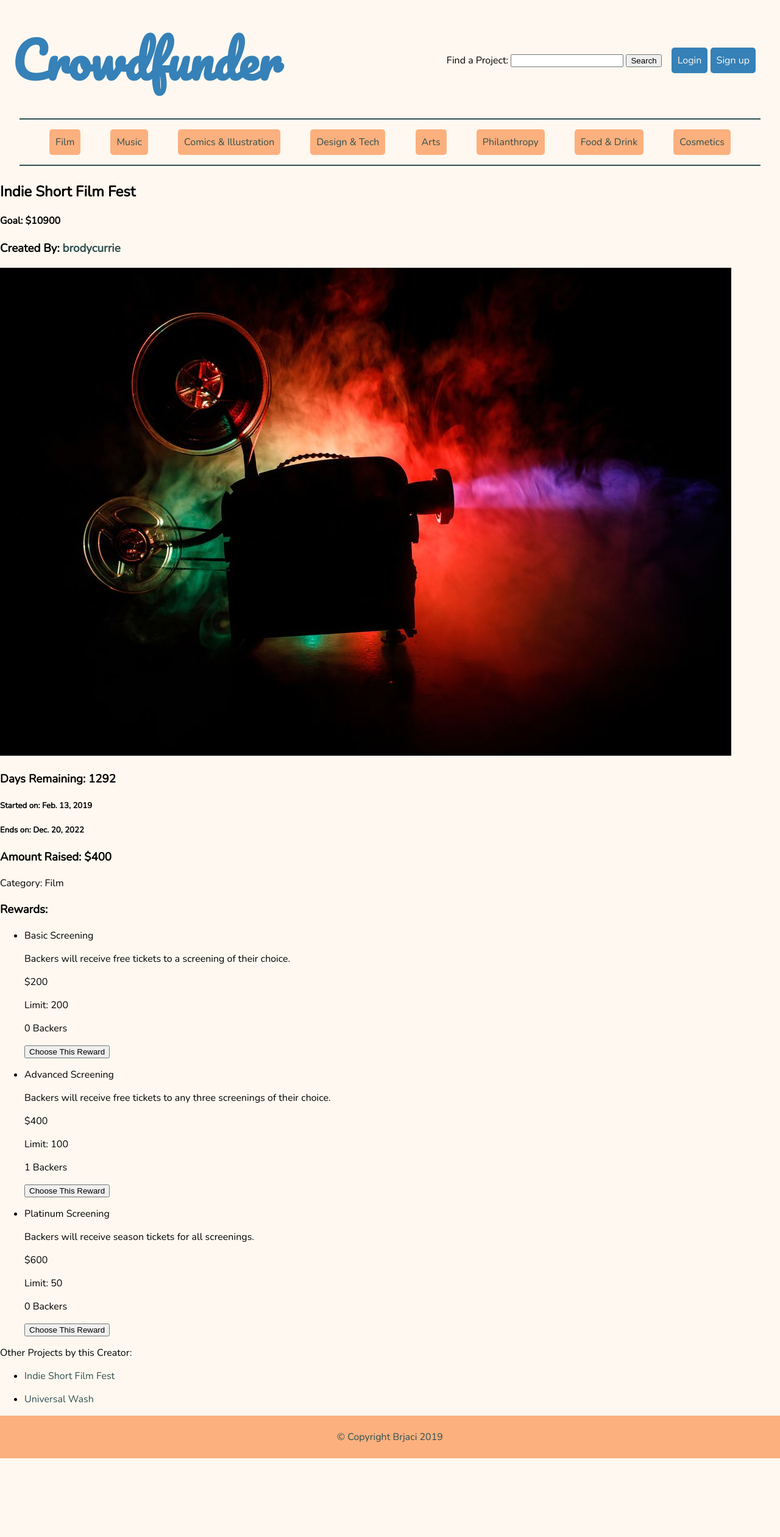
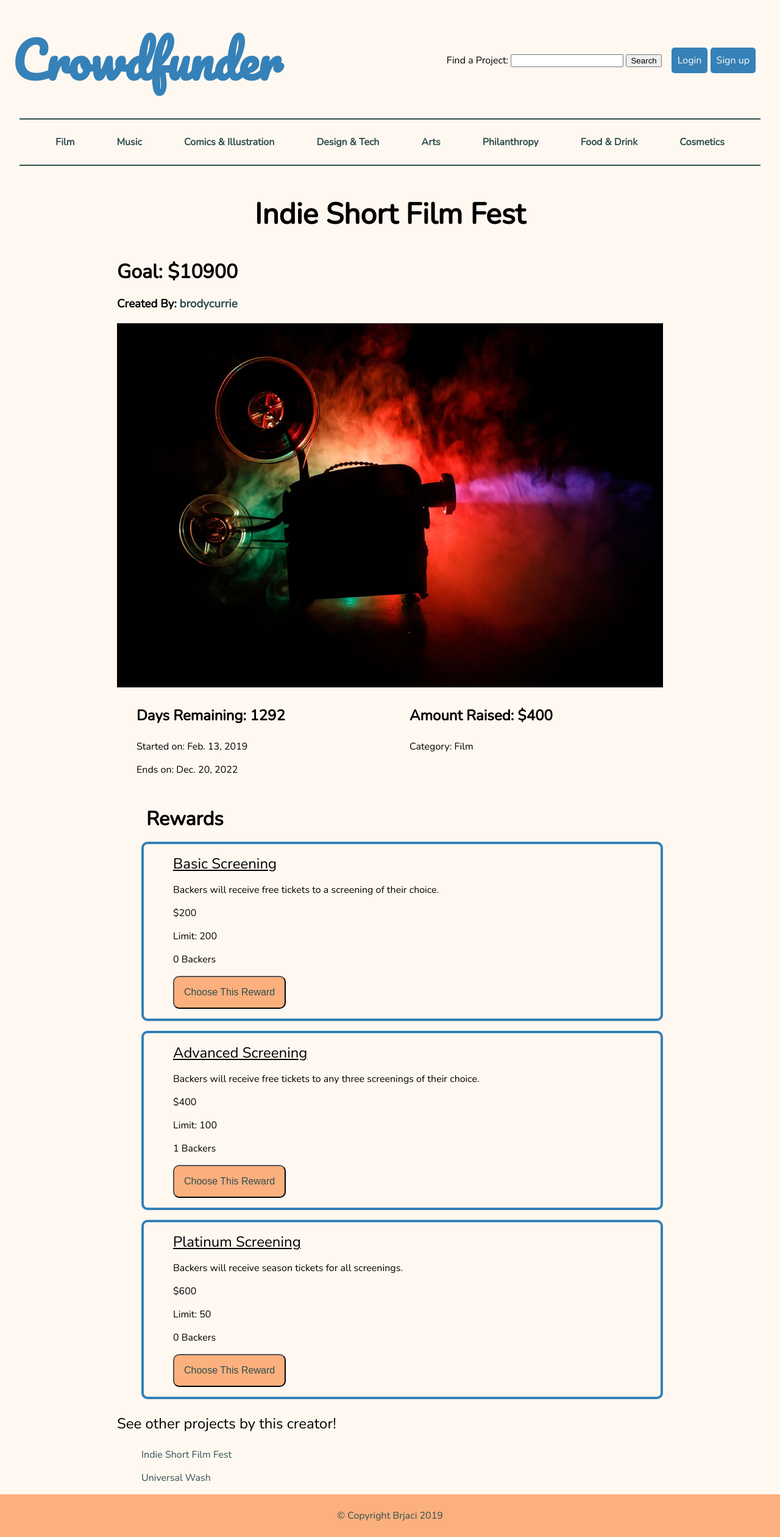
Before and after one commit to cindychea/crowdfunder, a Django app: page /project/8 in a window 1280 px wide. Shown: the whole page at 61% size. Before the commit the page ends 2391 px from the top, so only its background shows below. Run offline with Django 3.2, Linux system fonts and the light colour scheme; data comes from the database, SQL or seed files in the repository; some libraries are stand-ins or nearby versions.

Commit message:
Changes to styling and pages.

```diff
--- a/crowdfunder/models.py
+++ b/crowdfunder/models.py
@@ -50,6 +50,14 @@ class Project(models.Model):
             contributors.append(contribution.user.username)
         return set(contributors)
 
+    def active():
+        all_projects = Project.objects.all()
+        active_projects = []
+        for project in all_projects:
+            if project.end_date > date.today():
+                active_projects.append(project)
+        return active_projects
+
     def expired_project(self):
         if date.today() > self.end_date:
             self.expired = True
@@ -72,6 +80,14 @@ class Project(models.Model):
         for project in all_projects:
             if project.total_contributions() >= project.goal:
                 project.goal_reached = True
+                projects.append(project)
+        return projects
+
+    def unsuccessful():
+        all_projects = Project.objects.all()
+        projects = []
+        for project in all_projects:
+            if project.total_contributions() <= project.goal and date.today() > project.end_date:
                 projects.append(project)
         return projects
 
--- a/crowdfunder/static/css/styles.css
+++ b/crowdfunder/static/css/styles.css
@@ -22,7 +22,7 @@ a {
 }
 
 a:hover {
-    text-decoration: underline;
+    text-decoration: underline #FCB07E;
 }
 
 
@@ -64,6 +64,11 @@ header {
     border-radius: 5px;
     padding: 10px;
     color: #FFF8F0;
+    text-decoration: none;
+}
+
+.login-container a:hover {
+    text-decoration: underline #FCB07E;
 }
 
 nav {
@@ -83,13 +88,13 @@ nav ul {
 
 nav li {
     display: inline;
-    background-color: #FCB07E;
     border-radius: 5px;
     padding: 10px;
+    font-weight: bold;
 }
 
 
-/* FEATURED PROJECTS */
+/* HOME FEATURED PROJECTS */
 
 .featured-title {
     text-align: center;
@@ -106,14 +111,18 @@ nav li {
 .featured-projects li {
     margin: 1em;
     padding: 2em 4em;
-    border: solid 2px darkslategrey;
+    border: solid 2px darkslategray;
 }
 
 .project-image {
     width: 80%;
 }
 
-/* LOGIN */
+.stats-link {
+
+}
+
+/* LOGIN PAGE */
 
 .login-form-center {
     text-align: center;
@@ -127,6 +136,127 @@ nav li {
     border-radius: 10%;
 }
 
+/* SIGN UP PAGE */
+
+.sign-in-container {
+    text-align: center;
+}
+
+.sign-in-form {
+    display: inline-block;
+    padding: 2em 8em;
+    margin: 2em;
+    background-color: #3581B8;
+    color: #FFF8F0;
+    /* border: solid 2px darkslategrey;
+    border-radius: 10%; */
+}
+
+.field-area {
+    display: flex;
+    flex-direction: column;
+}
+
+.field-container {
+    display: inline-flex;
+    justify-content: center;
+    align-items: center;
+}
+
+/* Tooltip container */
+.tooltip {
+    position: relative;
+    display: inline;
+    padding: .25em;
+    margin-top: 1.5em;
+}
+
+  /* Tooltip text */
+.tooltip .tooltiptext {
+    width: 25em;
+    visibility: hidden;
+    background-color: black;
+    color: #fff;
+    text-align: center;
+    padding: 5px 0;
+    border-radius: 6px;
+    /* Position the tooltip text - see examples below! */
+    position: absolute;
+    z-index: 1;
+}
+
+  /* Show the tooltip text when you mouse over the tooltip container */
+.tooltip:hover .tooltiptext {
+    visibility: visible;
+}
+
+
+/* PROJECT PAGE */
+
+.heading {
+    font-size: 1.5em;
+}
+.goal-heading {
+    border: 0.25em solid #FCB07E;
+    border-radius: 10px;
+    margin: 0 2em 2em 2em;
+    padding: 1em;
+    font-size: 1.5em;
+    text-align: center;
+}
+
+.project-container {
+    margin: 0 12em;
+}
+
+.project-container img.project-image {
+    width:100%;
+}
+
+.project-info {
+    display: grid;
+    grid-template-columns: 1fr 1fr;
+}
+
+.project-info div {
+    padding: 0 2em 2em 2em;
+}
+
+.title {
+    font-size: 2em;
+    padding: 0 1.5em;
+    margin: 0;
+}
+
+h4.title {
+    padding: 0;
+}
+
+.reward-list {
+    list-style: none;
+}
+
+.reward-container {
+    border: 0.25em solid #3581B8;
+    padding: 1em 3em;
+    border-radius: 10px;
+}
+
+.reward-title {
+    font-size: 1.5em;
+    text-decoration: underline;
+    margin: 0;
+}
+
+.reward-button {
+    background: #FCB07E;
+    color: darkslategrey;
+    padding: 1em;
+    font-size: 1em;
+    border-radius: 10px;
+}
+
+
 /* FOOTER */
 
 footer {
--- a/crowdfunder/templates/base.html
+++ b/crowdfunder/templates/base.html
@@ -9,7 +9,7 @@
     <link href="https://fonts.googleapis.com/css?family=Pacifico&display=swap" rel="stylesheet">
     <link href="https://fonts.googleapis.com/css?family=Nunito&display=swap" rel="stylesheet">
     <link rel="shortcut icon" type="image/png" href="{% static 'favicon.png' %}"/>
-
+    <script src="https://kit.fontawesome.com/365eb89d7b.js"></script>
     <title>{{ title }}</title>
 </head>
 <body>
--- a/crowdfunder/templates/category_display.html
+++ b/crowdfunder/templates/category_display.html
@@ -2,6 +2,9 @@
 
 {% block content %}
 <h1>{{category.name}}</h1>
+{% if projects.count == 0 %}
+    <p>There are no projects under this category.</p>
+{% endif %}
 {% for project in projects %}
     <ul>
         <li>
--- a/crowdfunder/templates/display_project.html
+++ b/crowdfunder/templates/display_project.html
@@ -4,15 +4,22 @@
 {{ error }}
 {% endif %}
 
-<h2>{{ project.title }}</h2>
-<h4>Goal: ${{ project.goal }}</h4>
+    <div class="project-container">
+        <h2 class="featured-title">{{ project.title }}</h2>
+        <h4 class="title">Goal: ${{ project.goal }}</h4>
         <h3>Created By: <a href="{% url 'profile' id=project.owner.pk %}">{{ project.owner }}</a></h3>
-<img src="{{ project.image.url }}" alt="Project Image">
-<h3>Days Remaining: {{ project.countdown }}</h3>
-<h5>Started on: {{ project.start_date }}</h5>
-<h5>Ends on: {{ project.end_date }}</h5>
-<h3>Amount Raised: ${{ project.total_contributions }}</h3>
+        <img class="project-image" src="{{ project.image.url }}" alt="Project Image">
+        <div class="project-info">
+            <div>
+                <h3 class="heading">Days Remaining: {{ project.countdown }}</h3>
+                <p>Started on: {{ project.start_date }}</p>
+                <p>Ends on: {{ project.end_date }}</p>
+            </div>
+            <div>
+                <h3 class="heading">Amount Raised: ${{ project.total_contributions }}</h3>
                 <p>Category: {{ project.category.name }}</p>
+            </div>
+        </div>
 
         {% if request.user.username in project.project_contributors %}
         <h6>* You have already contributed to this project *</h6>
@@ -20,17 +27,17 @@
 
         {% if project.expired_project == True %}
         {% if project.goal_reached == True %}
-        <h3>Project goal has been reached!</h3>
+        <h3 class="goal-heading">Project goal has been reached!</h3>
         {% else %}
-        <h3>Project goal has not been reached.</h3>
+        <h3 class="goal-heading">Project goal has not been reached.</h3>
         {% endif %}
         {% endif %}
 
-<h3>Rewards:</h3>
+        <h3 class="title">Rewards</h3>
         {% for reward in project.rewards.all %}
-    <ul>
-        <li>
-            <p>{{ reward.title }}</p>
+        <ul class="reward-list">
+            <li class="reward-container">
+                <p class="reward-title">{{ reward.title }}</p>
                 <p>{{ reward.description }}</p>
                 <p>${{ reward.amount }}</p>
                 {% if reward.limit >= 1 %}
@@ -42,7 +49,7 @@
                 {% if reward.available %}
                 <form action="{% url 'back_project' project_id=project.id reward_id=reward.id %}" method="POST">
                     {% csrf_token %}
-                            <button type="submit">Choose This Reward</button>
+                    <button class="reward-button" type="submit">Choose This Reward</button>
                 </form>
                 {% endif %}
                 {% endif %}
@@ -64,12 +71,13 @@
         </form>
         {% endif %}
 
-<p>Other Projects by this Creator:</p>
+        <p class="heading">See other projects by this creator!</p>
         {% for project in projects %}
-    <ul>
+        <ul class="reward-list">
             <li>
                 <a href="{% url 'display_project' project_id=project.id %}">{{ project.title }}</a>
             </li>
         </ul>
         {% endfor %}
+    </div>
 {% endblock %}
--- a/crowdfunder/templates/profile.html
+++ b/crowdfunder/templates/profile.html
@@ -23,7 +23,7 @@
     {% endfor %}
 
     <h3>Contributions</h3>
-    <h4>My Total Contributions: {{ user.total_contributions }}</h4>
+    <h4>My Total Contributions: ${{ user.total_contributions }}</h4>
     {% for contribution in user.contributions.all %}
         <ul>
             <li>
--- a/crowdfunder/urls.py
+++ b/crowdfunder/urls.py
@@ -28,7 +28,9 @@ urlpatterns = [
     path('project/<int:project_id>/add_reward', views.add_reward, name='add_reward'),
     path('project/<int:project_id>/contrib/<int:reward_id>/', views.back_project, name='back_project'),
     path('project/create', views.create_project, name='create_project'),
+    path('stats/', views.stats, name='stats'),
     path('success/', views.success, name='success'),
+    path('unsuccessful/', views.unsuccessful, name='unsuccessful'),
     path('login/', views.login_view, name='login'),
     path('logout/', views.logout_view, name='logout'),
     path('signup/', views.signup_view, name='signup'),
--- a/crowdfunder/views.py
+++ b/crowdfunder/views.py
@@ -23,12 +23,8 @@ def home_page(request):
     context = {
         'title': 'Crowdfunder',
         'projects': Project.objects.all(),
+        'active_projects': Project.active(),
         'categories': Category.objects.all(),
-        'gt': Contribution.grand_total(),
-        'funded': Project.funded(),
-        'percentage_funded': Project.percentage_funded(),
-        'percentage_failed': Project.percentage_failed(),
-        'percentage_in_progress': Project.percentage_in_progress()
     }
     response = render(request, 'home.html', context)
     return HttpResponse(response)
@@ -42,7 +38,7 @@ def display_project(request, project_id):
         'categories': Category.objects.all(),
         'project': project,
         'projects': projects,
-        'form':form
+        'form': form
         }
     return render(request, 'display_project.html', context)
 
@@ -82,6 +78,21 @@ def create_project(request):
 def success(request):
     projects = Project.success()
     return render(request, 'success.html', {'projects': projects})
+
+def unsuccessful(request):
+    projects = Project.unsuccessful()
+    return render(request, 'unsuccessful.html', {'projects': projects})
+
+def stats(request):
+    context = {
+        'categories': Category.objects.all(),
+        'gt': Contribution.grand_total(),
+        'funded': Project.funded(),
+        'percentage_funded': Project.percentage_funded(),
+        'percentage_failed': Project.percentage_failed(),
+        'percentage_in_progress': Project.percentage_in_progress(),
+    }
+    return render(request, 'stats.html', context)
 
 @login_required
 def add_reward(request, project_id):
```
Also changed, not shown: crowdfunder/templates/home.html (+3 -10 lines), crowdfunder/templates/signup.html (+19 -6 lines), crowdfunder/templates/stats.html (added, +14 -0 lines), crowdfunder/templates/unsuccessful.html (added, +16 -0 lines), crowdfunder/migrations/0012_auto_20190730_1857.py (added). Lines whose indentation alone changed are shown as unchanged.
